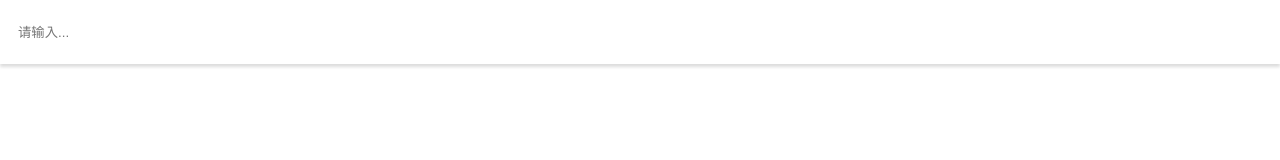
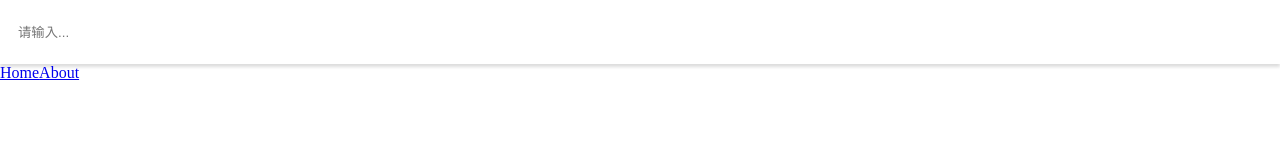
Before and after one commit to WuYunYung/react-todo, a React (Create React App) app: page / in a window 1280 px wide. Shown: the top 160 px of the page. Built offline with nearby package versions, Linux system fonts and the light colour scheme.

Commit message:
feat: 引入 react-router-dom

```diff
--- a/package.json
+++ b/package.json
@@ -10,6 +10,7 @@
     "prop-types": "^15.7.2",
     "react": "^17.0.2",
     "react-dom": "^17.0.2",
+    "react-router-dom": "^5.3.0",
     "react-scripts": "4.0.3",
     "styled-components": "^5.3.1",
     "web-vitals": "^1.0.1"
--- a/src/App.jsx
+++ b/src/App.jsx
@@ -1,4 +1,5 @@
 import React, { Component } from 'react'
+import { BrowserRouter as Router, Switch, Route, Link } from 'react-router-dom'
 import './App.css'
 import Header from './Header'
 import List from './List'
@@ -53,9 +54,20 @@ export default class App extends Component {
     const { state, addTodo, updateTodo, deleteTodo } = this
     const { todos } = state
     return (
+      <Router>
         <div id="app">
           <Header addTodo={addTodo} />
           <main>
+            <nav>
+              <Link to="/home">Home</Link>
+              <Link to="/about">About</Link>
+            </nav>
+            <div>
+              <Switch>
+                <Route path="/home">there is home!</Route>
+                <Route path="/about">there is about!</Route>
+              </Switch>
+            </div>
             <List
               todos={todos}
               updateTodo={updateTodo}
@@ -68,6 +80,7 @@ export default class App extends Component {
             changeAllTodoStatus={this.changeAllTodoStatus}
           />
         </div>
+      </Router>
     )
   }
 }
--- a/src/Header/index.jsx
+++ b/src/Header/index.jsx
@@ -25,12 +25,12 @@ export default class Header extends Component {
     addTodo: propTypes.func.isRequired
   }
 
-  handleEnter = async e => {
+  handleEnter =  e => {
     const { keyCode, target } = e
     const { value } = target
     if (keyCode !== 13) return
     if (!value) return
-    await this.props.addTodo({
+     this.props.addTodo({
       id: nanoid(),
       content: value,
       done: false
@@ -41,7 +41,11 @@ export default class Header extends Component {
   render() {
     return (
       <StyledHeader className="header">
-        <StyledInput type="text" placeholder="请输入..." onKeyUp={this.handleEnter} />
+        <StyledInput
+          type="text"
+          placeholder="请输入..."
+          onKeyUp={this.handleEnter}
+        />
       </StyledHeader>
     )
   }
```
Also changed, not shown: 1 other file (tests, documents, lock files or other folders). Lines whose indentation alone changed are shown as unchanged.
